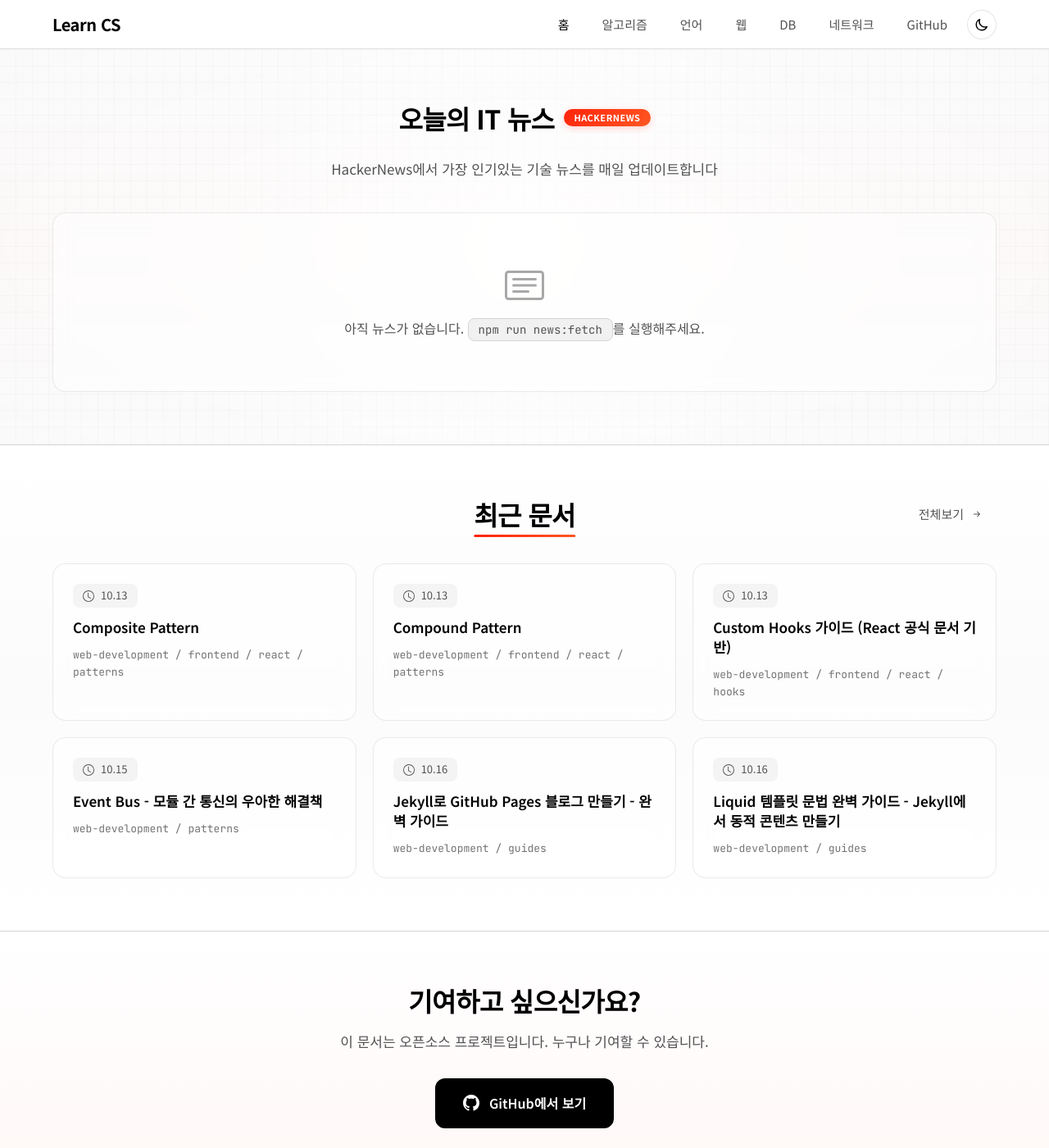
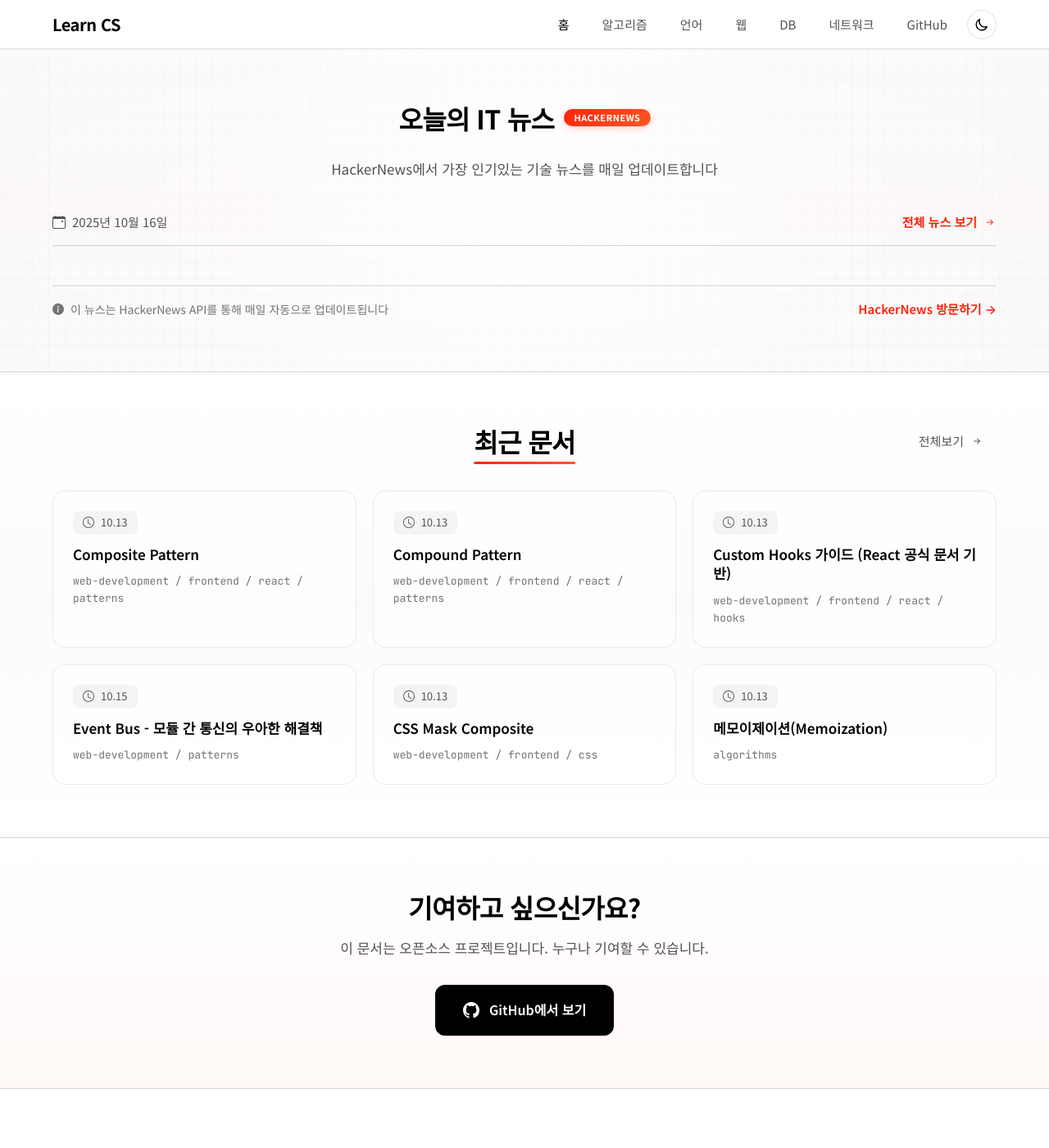
Before and after one commit to lledellebell/learn-cs, a Jekyll site: the page built from index.md, in a window 1280 px wide and 1400 px high, scrolled down 1019 px. Shown: the whole window at 82% size. Built offline with Jekyll 4.4.1, drawn with Linux system fonts in a browser that asks for light colours; some of the changed lines change nothing that is shown.

Commit message:
fix: guide 문서 예외처리

```diff
--- a/_config.yml
+++ b/_config.yml
@@ -59,7 +59,8 @@
   - .vscode
   - .idea
   - .DS_Store
-  - tech-news
+  - web-development/guides/liquid-syntax-guide.md
+  - web-development/guides/jekyll-github-pages-guide.md
 
 # Sitemap 설정
 sitemap:
```
